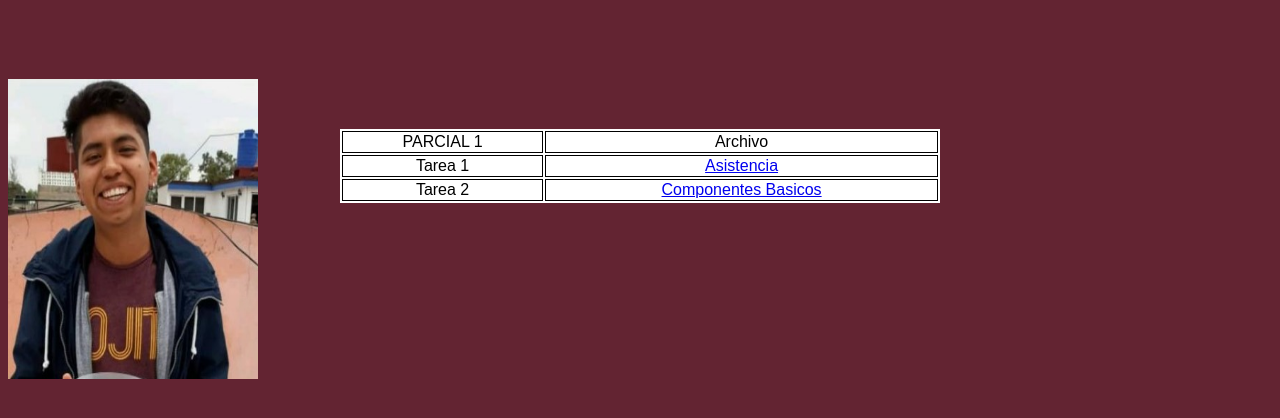
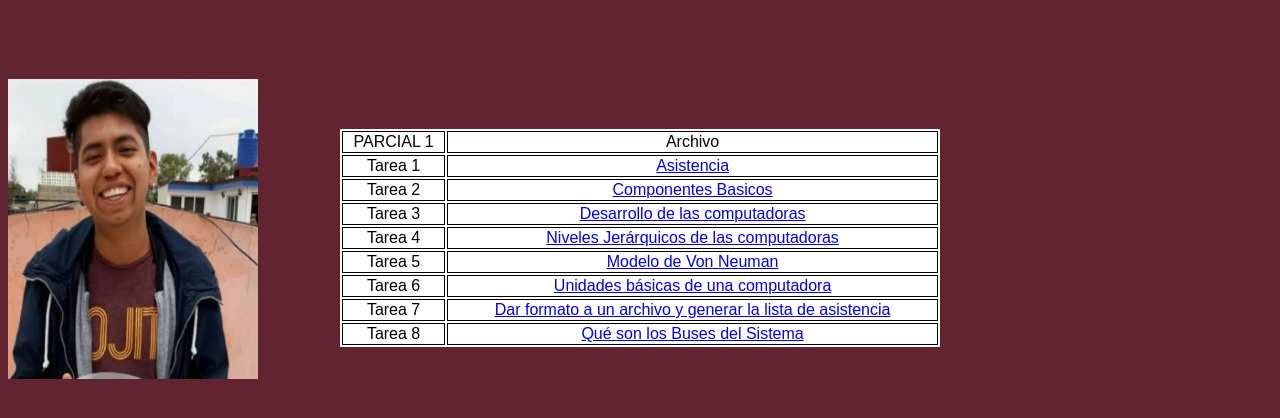
Before and after one commit to LALI1681/LALI1681.github.io, a plain HTML site: page Guillermo Martinez Luis Eduardo/index.html in a window 1280 px wide. Shown: the part 158-576 px from the top of the page. Drawn offline with Linux system fonts and the light colour scheme.

Commit message:
Tabla completa pero sin pdf

```diff
--- a/Guillermo Martinez Luis Eduardo/index.html
+++ b/Guillermo Martinez Luis Eduardo/index.html
@@ -32,7 +32,38 @@
         <tr>
             <td>Tarea 2</td>
             <td><a href="PDF/T2_ARQUITECTURA_2NV31_LUIS_EDUARDO_GUILLERMO_MARTINEZ.pdf">Componentes Basicos</a></td>
-          </tr>
+        </tr>
+
+        <tr>
+          <td>Tarea 3</td>
+          <td><a href="#">Desarrollo de las computadoras</a></td>
+        </tr>
+
+      <tr>
+        <td>Tarea 4</td>
+        <td><a href="#">Niveles Jerárquicos de las computadoras</a></td>
+      </tr>
+
+      <tr>
+        <td>Tarea 5</td>
+        <td><a href="#">Modelo de Von Neuman</a></td>
+      </tr>
+
+      <tr>
+        <td>Tarea 6</td>
+        <td><a href="#">Unidades básicas de una computadora </a></td>
+      </tr>
+
+      <tr>
+        <td>Tarea 7</td>
+        <td><a href="#">Dar formato a un archivo y generar la lista de asistencia </a></td>
+      </tr>
+
+      <tr>
+        <td>Tarea 8</td>
+        <td><a href="#">Qué son los Buses del Sistema</a></td>
+      </tr>
+
       </table>
     </div>
 </body>
```
